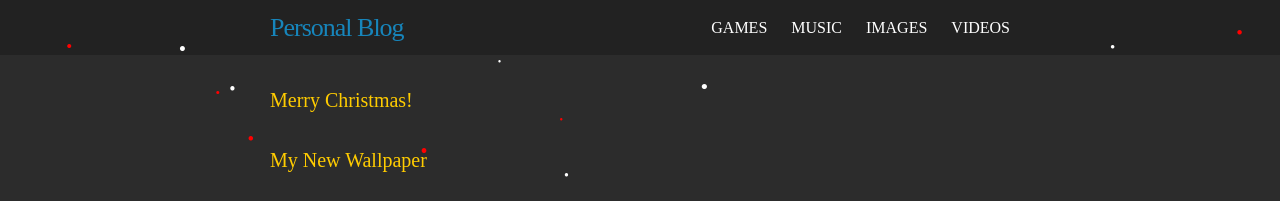
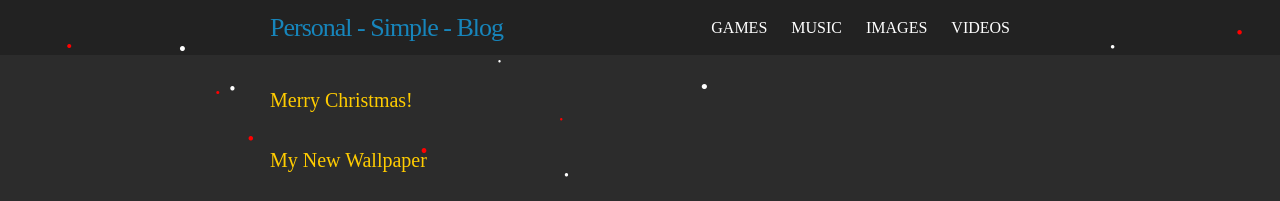
Before and after one commit to skandyn-sh/skandyn-sh.github.io, a Jekyll site: the page built from index.html, in a window 1280 px wide. Shown: the top 201 px of the page. Built offline with Jekyll 4.4.1, drawn with Linux system fonts in a browser that asks for light colours; nearby versions of some CDN libraries; library files that are not in the unit come from our copies; comment, search, counter and statistics services are not loaded.

Commit message:
Update _config.yml

```diff
--- a/_config.yml
+++ b/_config.yml
@@ -1,4 +1,4 @@
-title: Personal Blog
+title: Personal - Simple - Blog
 email:
 baseurl: "" # the subpath of your site, e.g. /blog
 url: "http://skandyn-sh.github.io" # the base hostname & protocol for your site, e.g. http://example.com
```
